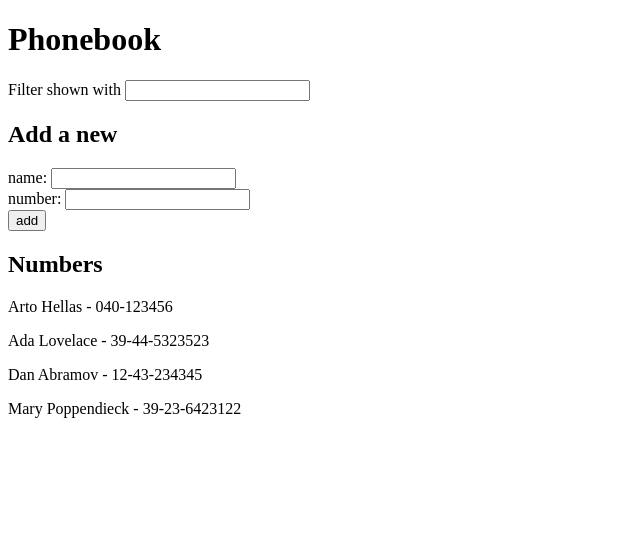
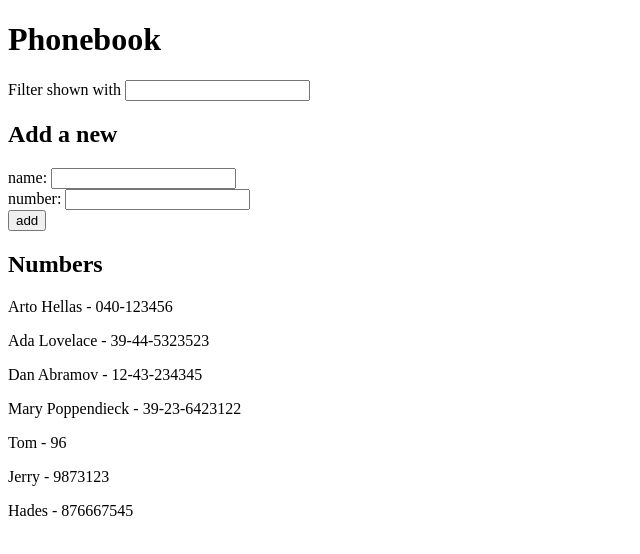
Before and after one commit to oAntonioMauricio/fullstackopen-submission-repository, a React (Vite) app in the folder part2/phonebook/: page / in a window 1280 px wide. Shown: the top 554 px of the page, without its empty margins (0-640 px from the left). Built offline with nearby package versions, Linux system fonts and the light colour scheme; data requests are answered from the project's data file.

Commit message:
add exs 2.12 and 2.13

```diff
--- a/part2/phonebook/db.json
+++ b/part2/phonebook/db.json
@@ -3,22 +3,37 @@
     {
       "name": "Arto Hellas",
       "number": "040-123456",
-            "id": 1
+      "id": "1"
     },
     {
       "name": "Ada Lovelace",
       "number": "39-44-5323523",
-            "id": 2
+      "id": "2"
     },
     {
       "name": "Dan Abramov",
       "number": "12-43-234345",
-            "id": 3
+      "id": "3"
     },
     {
       "name": "Mary Poppendieck",
       "number": "39-23-6423122",
-            "id": 4
+      "id": "4"
+    },
+    {
+      "id": "1de5",
+      "name": "Tom",
+      "number": "96"
+    },
+    {
+      "id": "ee70",
+      "name": "Jerry",
+      "number": "9873123"
+    },
+    {
+      "id": "1a56",
+      "name": "Hades",
+      "number": "876667545"
     }
   ]
 }
--- a/part2/phonebook/package.json
+++ b/part2/phonebook/package.json
@@ -7,7 +7,8 @@
     "dev": "vite",
     "build": "vite build",
     "lint": "eslint . --ext js,jsx --report-unused-disable-directives --max-warnings 0",
-    "preview": "vite preview"
+    "preview": "vite preview",
+    "server": "json-server db.json"
   },
   "dependencies": {
     "axios": "^1.6.7",
--- a/part2/phonebook/src/App.jsx
+++ b/part2/phonebook/src/App.jsx
@@ -3,6 +3,7 @@ import axios from 'axios';
 import Filter from './components/Filter';
 import PersonForm from './components/PersonForm';
 import Persons from './components/Persons';
+import personsService from './services/persons';
 
 const App = () => {
   // state
@@ -15,10 +16,10 @@ const App = () => {
   // get data from server
   useEffect(() => {
     console.log('effect');
-    axios
-      .get('http://localhost:3000/persons')
-      .then(response => {
-        setPersons(response.data);
+    personsService
+      .getAll()
+      .then(data => {
+        setPersons(data);
       })
   }, [])
 
@@ -61,9 +62,13 @@ const App = () => {
         number: newNumber
       }
 
-      setPersons(persons.concat(nameFromFrom));
-      setNewName('');
-      setNewNumber('')
+      personsService
+        .createPerson(nameFromFrom)
+        .then(personCreated => {
+          setPersons(persons.concat(personCreated));
+          setNewName('');
+          setNewNumber('');
+        })
     }
   }
 
--- /dev/null
+++ b/part2/phonebook/src/services/persons.js
@@ -0,0 +1,15 @@
+import axios from 'axios';
+
+const baseUrl = 'http://localhost:3000/persons';
+
+const getAll = () => {
+    const request = axios.get(baseUrl);
+    return request.then(resp => resp.data);
+}
+
+const createPerson = (newPerson) => {
+    const request = axios.post(baseUrl, newPerson);
+    return request.then(resp => resp.data);
+}
+
+export default { getAll, createPerson };
```
Lines whose indentation alone changed are shown as unchanged.
